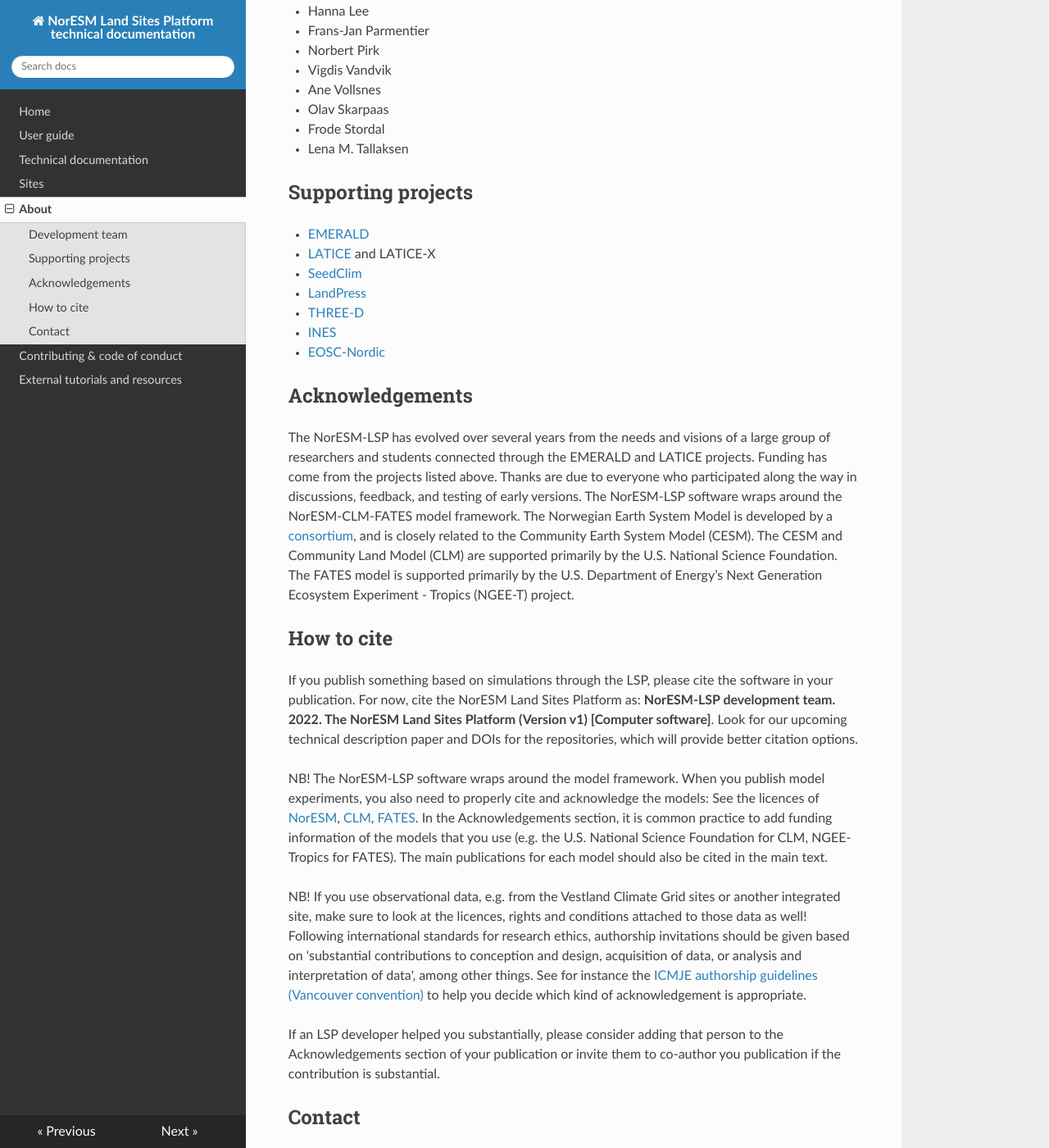
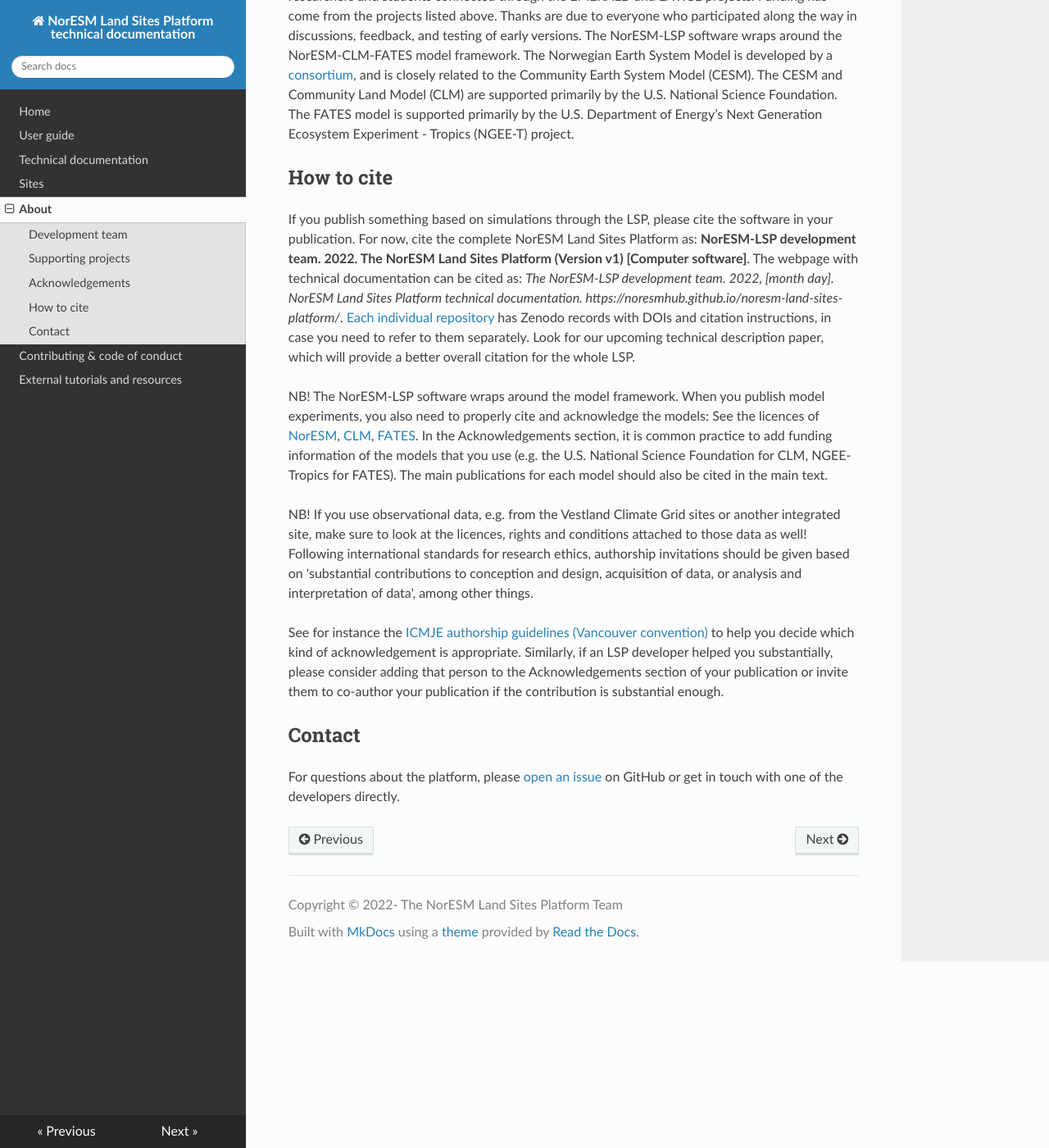
Before and after one commit to NorESMhub/noresm-land-sites-platform, an MkDocs documentation site: the page built from docs/about.md, in a window 1280 px wide and 1400 px high, scrolled down 1834 px. Shown: the whole window at 82% size. Built offline with MkDocs 1.6.1, drawn with Linux system fonts in a browser that asks for light colours; nearby versions of some CDN libraries.

Commit message:
Documentation updates (#164)
* update legacy info

* Update about.md

* Update about.md

* Update about.md

* update legacy info

* Create README.md

* Create README.md

* Update README.md

* Update documentation.md

* Update README.md

fix typo

* Update about.md

fix typos

Co-authored-by: Lasse Keetz <57358428+lasseke@users.noreply.github.com>

```diff
--- a/docs/about.md
+++ b/docs/about.md
@@ -54,13 +52,14 @@
 The NorESM-LSP software wraps around the NorESM-CLM-FATES model framework. The Norwegian Earth System Model is developed by a [consortium](https://www.noresm.org/consortium/), and is closely related to the Community Earth System Model (CESM). The CESM and Community Land Model (CLM) are supported primarily by the U.S. National Science Foundation. The FATES model is supported primarily by the U.S. Department of Energy’s Next Generation Ecosystem Experiment - Tropics (NGEE-T) project.
 
 ## How to cite
-If you publish something based on simulations through the LSP, please cite the software in your publication. For now, cite the NorESM Land Sites Platform as: **NorESM-LSP development team. 2022. The NorESM Land Sites Platform (Version v1) [Computer software]**. Look for our upcoming technical description paper and DOIs for the repositories, which will provide better citation options.
+If you publish something based on simulations through the LSP, please cite the software in your publication. For now, cite the complete NorESM Land Sites Platform as: **NorESM-LSP development team. 2022. The NorESM Land Sites Platform (Version v1) [Computer software]**. The webpage with technical documentation can be cited as: *The NorESM-LSP development team. 2022, [month day]. NorESM Land Sites Platform technical documentation. https://noresmhub.github.io/noresm-land-sites-platform/*. [Each individual repository](https://noresmhub.github.io/noresm-land-sites-platform/documentation/#links-to-noresm-lsp-github-repositories) has Zenodo records with DOIs and citation instructions, in case you need to refer to them separately.
+Look for our upcoming technical description paper, which will provide a better overall citation for the whole LSP.
 
 NB! The NorESM-LSP software wraps around the model framework. When you publish model experiments, you also need to properly cite and acknowledge the models: See the licences of [NorESM](https://github.com/NorESMhub/NorESM/blob/master/LICENSE.txt), [CLM](https://github.com/ESCOMP/CTSM/blob/master/LICENSE), [FATES](https://github.com/NGEET/fates/blob/master/LICENSE.txt). In the Acknowledgements section, it is common practice to add funding information of the models that you use (e.g. the U.S. National Science Foundation for CLM, NGEE-Tropics for FATES). The main publications for each model should also be cited in the main text.
 
-NB! If you use observational data, e.g. from the Vestland Climate Grid sites or another integrated site, make sure to look at the licences, rights and conditions attached to those data as well! Following international standards for research ethics, authorship invitations should be given based on 'substantial contributions to conception and design, acquisition of data, or analysis and interpretation of data', among other things. See for instance the [ICMJE authorship guidelines (Vancouver convention)](https://www.icmje.org/recommendations/browse/roles-and-responsibilities/defining-the-role-of-authors-and-contributors.html) to help you decide which kind of acknowledgement is appropriate.
+NB! If you use observational data, e.g. from the Vestland Climate Grid sites or another integrated site, make sure to look at the licences, rights and conditions attached to those data as well! Following international standards for research ethics, authorship invitations should be given based on 'substantial contributions to conception and design, acquisition of data, or analysis and interpretation of data', among other things.
 
-If an LSP developer helped you substantially, please consider adding that person to the Acknowledgements section of your publication or invite them to co-author you publication if the contribution is substantial.
+See for instance the [ICMJE authorship guidelines (Vancouver convention)](https://www.icmje.org/recommendations/browse/roles-and-responsibilities/defining-the-role-of-authors-and-contributors.html) to help you decide which kind of acknowledgement is appropriate. Similarly, if an LSP developer helped you substantially, please consider adding that person to the Acknowledgements section of your publication or invite them to co-author your publication if the contribution is substantial enough.
 
 ## Contact
 
```
Also changed, not shown: other parts of docs/about.md (+3 -5 lines), docker/README.md (added, +3 -0 lines), docs/README.md (+6 -2 lines), docs/documentation.md (+5 -3 lines), .github/README.md (added).
